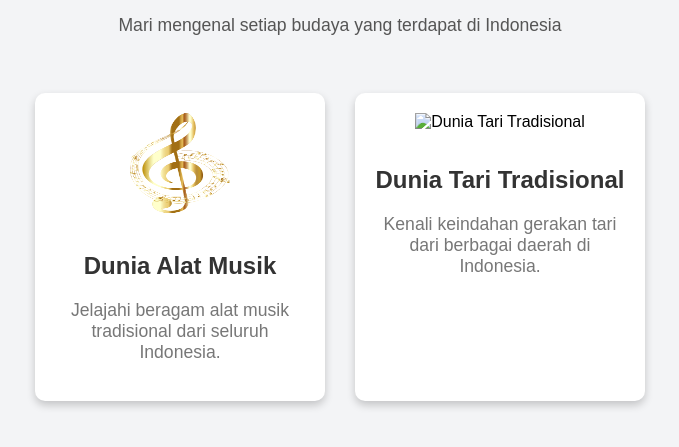
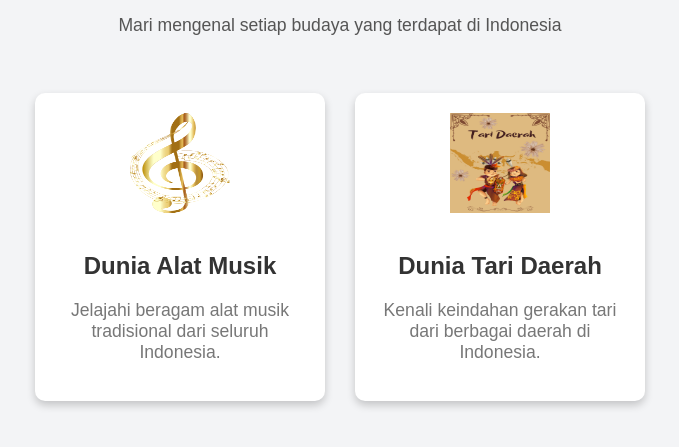
Before and after one commit to mraihanrama/SiNusa, a plain HTML site: page index.html in a window 1280 px wide. Shown: the part 253-700 px from the top of the page, without its empty margins (300-979 px from the left). Drawn offline with Linux system fonts and the light colour scheme.

Commit message:
Update index.html

```diff
--- a/index.html
+++ b/index.html
@@ -21,8 +21,8 @@
                 <p>Jelajahi beragam alat musik tradisional dari seluruh Indonesia.</p>
             </div>
             <div class="option" onclick="goToPage('tarian')">
-                <img src="preset/images/dance-icon.png" alt="Dunia Tari Tradisional">
-                <h2>Dunia Tari Tradisional</h2>
+                <img src="preset/images/dance-icon.jpg" alt="Dunia Tari Daerah">
+                <h2>Dunia Tari Daerah</h2>
                 <p>Kenali keindahan gerakan tari dari berbagai daerah di Indonesia.</p>
             </div>
         </div>
```
